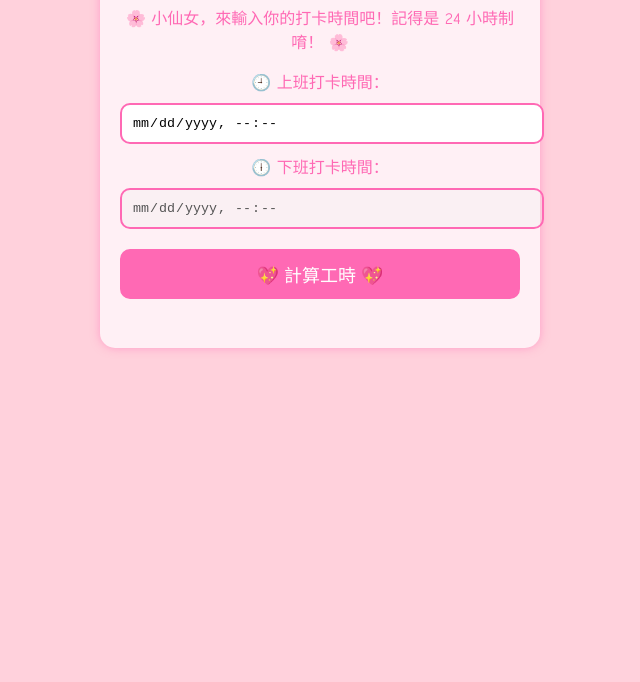
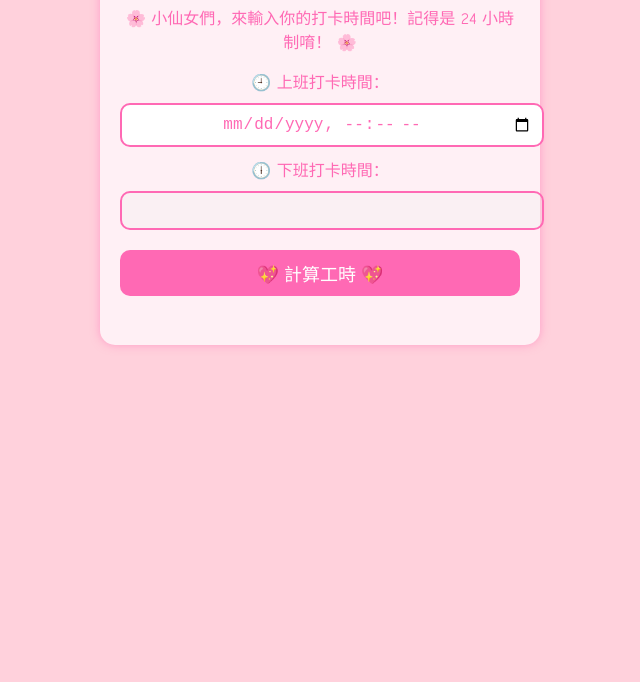
Before and after one commit to FrisoST5566/test, a plain HTML site: page index.html in a window 1280 px wide. Shown: the part 118-800 px from the top of the page, without its empty margins (320-960 px from the left). Drawn offline with Linux system fonts and the light colour scheme.

Commit message:
Update index.html

```diff
--- a/index.html
+++ b/index.html
@@ -31,17 +31,18 @@
             border: 2px solid #ff69b4;
             border-radius: 10px;
         }
-        input[type="datetime-local"]::-webkit-calendar-picker-indicator {
-            filter: invert(1);
-        }
-        input[type="datetime-local"]::-webkit-datetime-edit-ampm-field {
-            display: none;
+        input[type="datetime-local"] {
+            background-color: white;
+            color: #ff69b4;
+            font-size: 16px;
+            text-align: center;
         }
         button {
             background-color: #ff69b4;
             color: white;
             font-size: 18px;
             cursor: pointer;
+            border: none;
         }
         button:hover {
             background-color: #ff1493;
@@ -50,14 +51,14 @@
 </head>
 <body>
     <div class="container">
-        <h2>✨ 小少女風打卡計算器 ✨</h2>
-        <p>🌸 小仙女，來輸入你的打卡時間吧！記得是 24 小時制唷！ 🌸</p>
+        <h2>✨ 可愛少女風打卡計算器 ✨</h2>
+        <p>🌸 小仙女們，來輸入你的打卡時間吧！記得是 24 小時制唷！ 🌸</p>
 
         <label for="startDateTime">🕘 上班打卡時間：</label>
         <input type="datetime-local" id="startDateTime" required>
 
         <label for="endDateTime">🕕 下班打卡時間：</label>
-        <input type="datetime-local" id="endDateTime" disabled>
+        <input type="text" id="endDateTime" disabled>
 
         <button id="calculateButton">💖 計算工時 💖</button>
 
@@ -78,10 +79,10 @@
             let startTime = new Date(startInput.value);
             let endTime = new Date(startTime.getTime() + 7 * 60 * 60 * 1000); // 加 7 小時
 
-            let endTimeFormatted = endTime.toISOString().slice(0, 16).replace('T', ' ');
-            endDateTimeInput.value = endTime.toISOString().slice(0, 16);
+            let formattedDate = `${endTime.getFullYear()}-${(endTime.getMonth() + 1).toString().padStart(2, '0')}-${endTime.getDate().toString().padStart(2, '0')} ${endTime.getHours().toString().padStart(2, '0')}:${endTime.getMinutes().toString().padStart(2, '0')}`;
+            endDateTimeInput.value = formattedDate;
 
-            resultText.innerText = `💖 你的下班時間是: ${endTimeFormatted} 💖\n💖 你今天的總工時是: 7 小時 💖`;
+            resultText.innerHTML = `💖 你的下班時間是: <strong>${formattedDate}</strong> 💖<br>💖 你今天的總工時是: <strong>7 小時</strong> 💖`;
         });
     </script>
 </body>
```
